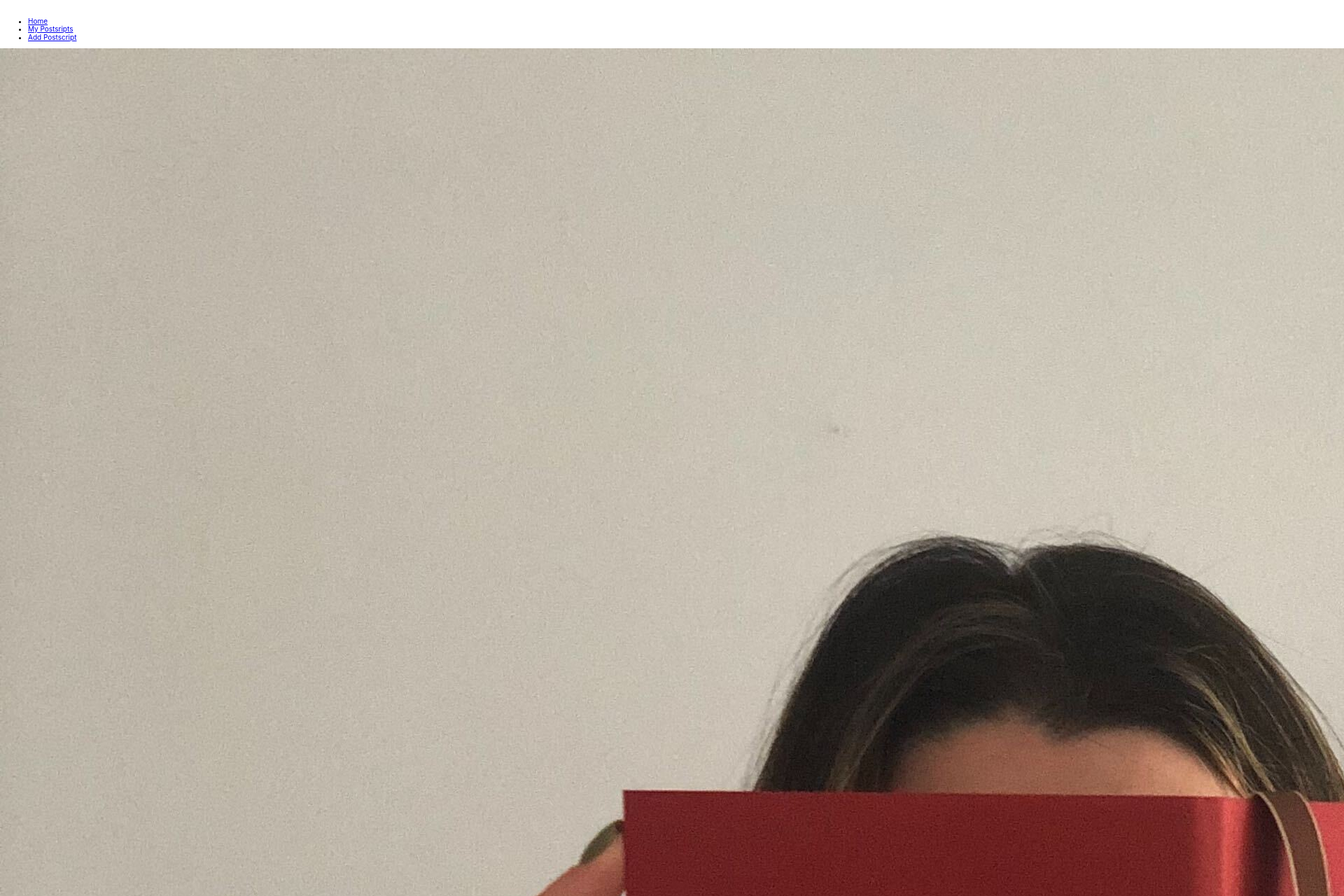
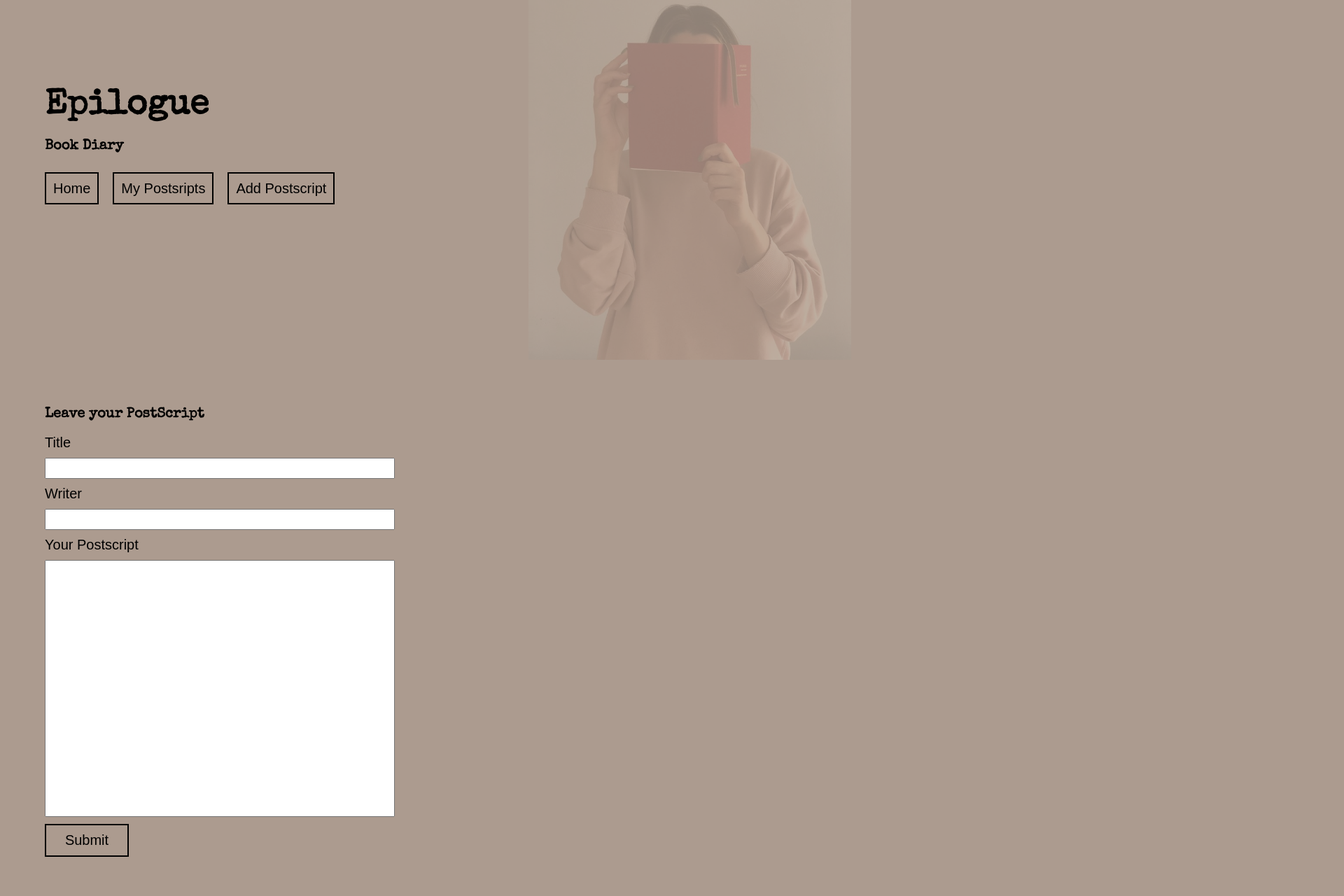
Before and after one commit to Blinchick/project-five, a React (Create React App) app: page /addpost in a window 1280 px wide. Shown: the part 100-1380 px from the top of the page at 70% size, 1920 px wide, since content can reach past the window. Built offline with nearby package versions, Linux system fonts and the light colour scheme.

Commit message:
half way through css styling, myposts section left

```diff
--- a/src/App.css
+++ b/src/App.css
@@ -8,6 +8,8 @@ html { -moz-box-sizing: border-box; -webkit-box-sizing: border-box; box-sizing:
 
 .sr-only { position: absolute; width: 1px; height: 1px; margin: -1px; border: 0; padding: 0; white-space: nowrap; clip-path: inset(100%); clip: rect(0 0 0 0); overflow: hidden;}
 
+/* general styles */
+
 .wrapper {
   margin: 0 auto;
   max-width: 1160px;
@@ -16,10 +18,101 @@ html { -moz-box-sizing: border-box; -webkit-box-sizing: border-box; box-sizing:
 
 html {
   font-size: 62.5%;
+  background-color: #ac9b8f;
+}
+
+h2 {
+  font-family: 'Special Elite', cursive;
+  font-size: 2rem;
+}
+
+p,
+label {
+  font-family: 'Josefin Sans', sans-serif;
+  font-size: 2rem;
 }
 
 /* header starts here */
+
+header > div {
+  display: flex;
+  justify-content: space-between;
+  align-items: center;
+}
+
 header h1 {
   font-family: 'Special Elite', cursive;
   font-size: 5rem;
+  margin: 0;
 }
+
+header ul {
+  display: flex;
+  list-style: none;
+  padding: 0;
+}
+
+header li {
+  padding: 2rem 2rem 0 0;
+}
+
+header a {
+  border: 2px solid black;
+  padding: 1rem;
+  text-decoration: none;
+  color: #000;
+  font-size: 2rem;
+  font-family: 'Josefin Sans', sans-serif;
+}
+
+header a:hover,
+button:hover {
+  border-color: #7a7a6b;
+  background-color: #7a7a6b;
+}
+
+header img {
+  display: block;
+  width: 40%;
+  opacity: 0.2;
+}
+
+/* page styles here */
+.home {
+  padding: 5rem 0;
+}
+
+.addPost {
+  padding: 5rem 0;
+}
+
+.addPost form {
+  display: flex;
+  flex-direction: column;
+}
+
+.addPost input[type=text],
+textarea {
+  max-width: 500px;
+  margin: 1rem 0;
+  font-family: 'Josefin Sans', sans-serif;
+  font-size: 1.5rem;
+  padding: 1rem;
+}
+
+.addPost input[type=text] {
+  height: 3rem;
+}
+
+.addPost textarea {
+  resize: none;
+}
+
+button {
+  max-width: 12rem;
+  padding: 1rem 0;
+  font-family: 'Josefin Sans', sans-serif;
+  font-size: 2rem;
+  border: 2px solid #000;
+  background-color: #ac9b8f;
+}
--- a/src/App.js
+++ b/src/App.js
@@ -15,11 +15,11 @@ class App extends Component {
             <Header />
             <main>
             <Route exact path="/" render={props => (
-              <section>
-                <h1>Hello hello hello</h1>
+              <section className="home wrapper">
+                <h2>Hello there</h2>
                 <p>If you like to read, you probably have many things to say about books. Either you have strong opinion about character, story or just want to save your favourite quote - epilogue is here for you! </p>
                 <p>It's online book diary created for book lovers.</p>
-                <p>"A reader lives a thousand lives before he dies. The man who never reads lives only one."</p>
+                <blockquote>"A reader lives a thousand lives before he dies. The man who never reads lives only one."</blockquote>
               </section>
             )} />
             <Route path="/addpost" component={AddPost} />
--- a/src/components/layout/Header.js
+++ b/src/components/layout/Header.js
@@ -4,16 +4,18 @@ import { Link } from 'react-router-dom';
 export default function Header() {
     return (
         <header>
-            <div>
-                <h1>Epilogue</h1>
-                <ul>
-                    <li><Link to="">Home </Link></li>
-                    <li><Link to="/allposts"> My Postsripts</Link></li>
-                    <li><Link to="/addpost"> Add Postscript </Link></li>
-                </ul>
-            </div>
-
+            <div className="wrapper">
+                <div className="links">
+                        <h1>Epilogue</h1>
+                        <h2>Book Diary</h2>
+                    <ul>
+                        <li><Link to="">Home</Link></li>
+                        <li><Link to="/allposts">My Postsripts</Link></li>
+                        <li><Link to="/addpost">Add Postscript</Link></li>
+                    </ul>
+                </div>
             <img src={require("../../assets/header1.jpg")} alt="Girl in pink hoodie reading a red book"/>
+        </div>
         </header>
     )
 }
--- a/src/components/pages/AddPost.js
+++ b/src/components/pages/AddPost.js
@@ -42,20 +42,19 @@ export class AddPost extends Component {
             postscript: this.state.postscript
         });
 
-        //clearing state
+        //clearing input
         this.setState({
             title: "",
             writer: "",
-            publisher: "",
-            genre: ""
+            postscript:""
         })
 
     }
 
     render() {
         return (
-            <section>
-                <h2>Here you can create PostScript</h2>
+            <section className="wrapper addPost">
+                <h2>Leave your PostScript</h2>
                     <form action="" onSubmit={this.handleSubmit}>
                         <label htmlFor="title">Title</label>
                         <input
@@ -76,16 +75,18 @@ export class AddPost extends Component {
                             required
                         />
 
+                        <label htmlFor="postscript">Your Postscript</label>
                         <textarea
                             name="postscript"
-                        cols="30"
-                        rows="5"
+                            cols="50"
+                            rows="20"
                             onChange={this.handleChange}
                             value={this.state.postscript}
+                            required
                         >
                         </textarea>
 
-                        <input type="Submit"/>
+                        <button type="submit">Submit</button>
                     </form>
             </section>
         )
```
Also changed, not shown: src/assets/header1.jpg. Lines whose indentation alone changed are shown as unchanged.
